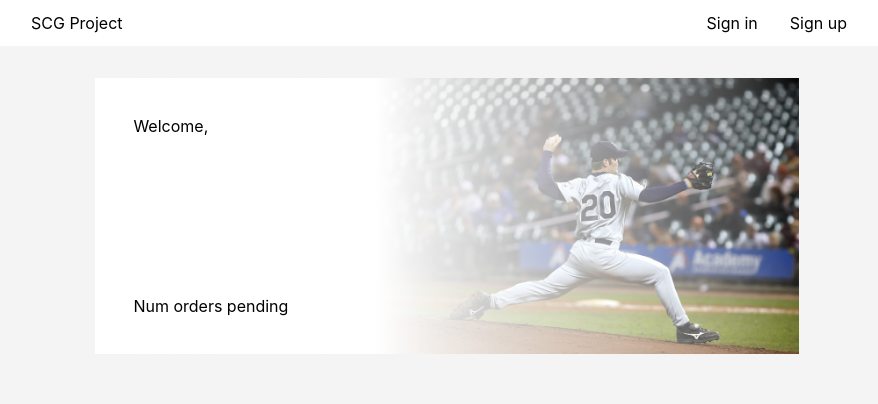
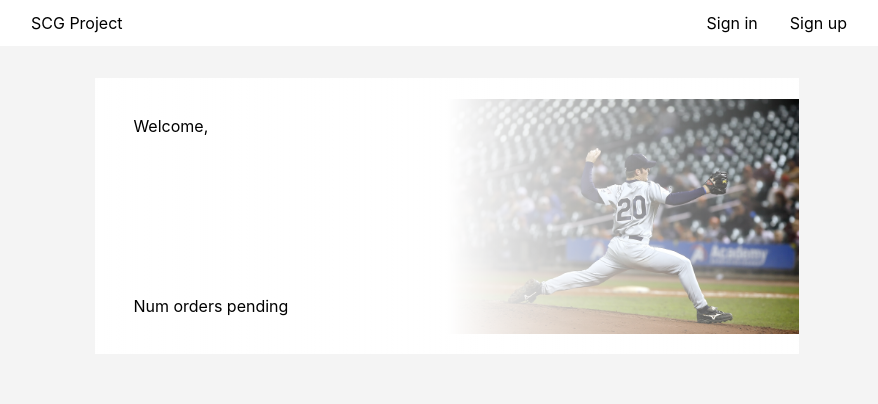
Before and after one commit to jamindev/scgprojectfrontend, a React (Create React App) app: page /dashboard in a window 1280 px wide. Shown: the top 404 px of the page, without its empty margins (193-1071 px from the left). Built offline with nearby package versions, Linux system fonts and the light colour scheme; no server answers.

Commit message:
8th commit

```diff
--- a/src/components/body/dashboard/dashboard.css
+++ b/src/components/body/dashboard/dashboard.css
@@ -9,7 +9,7 @@
 
 .body_dashboard_container1{
     background: linear-gradient(to left, rgba(255,255,255,0), 40%, rgba(255,255,255,1) 100%), #fff url("/baseball.jpg") no-repeat;
-    background-size: 60%;
+    background-size: 50%;
     background-position: right;
     display: flex;
     flex-direction: column;
```
Also changed, not shown: public/logo.svg (deleted).
